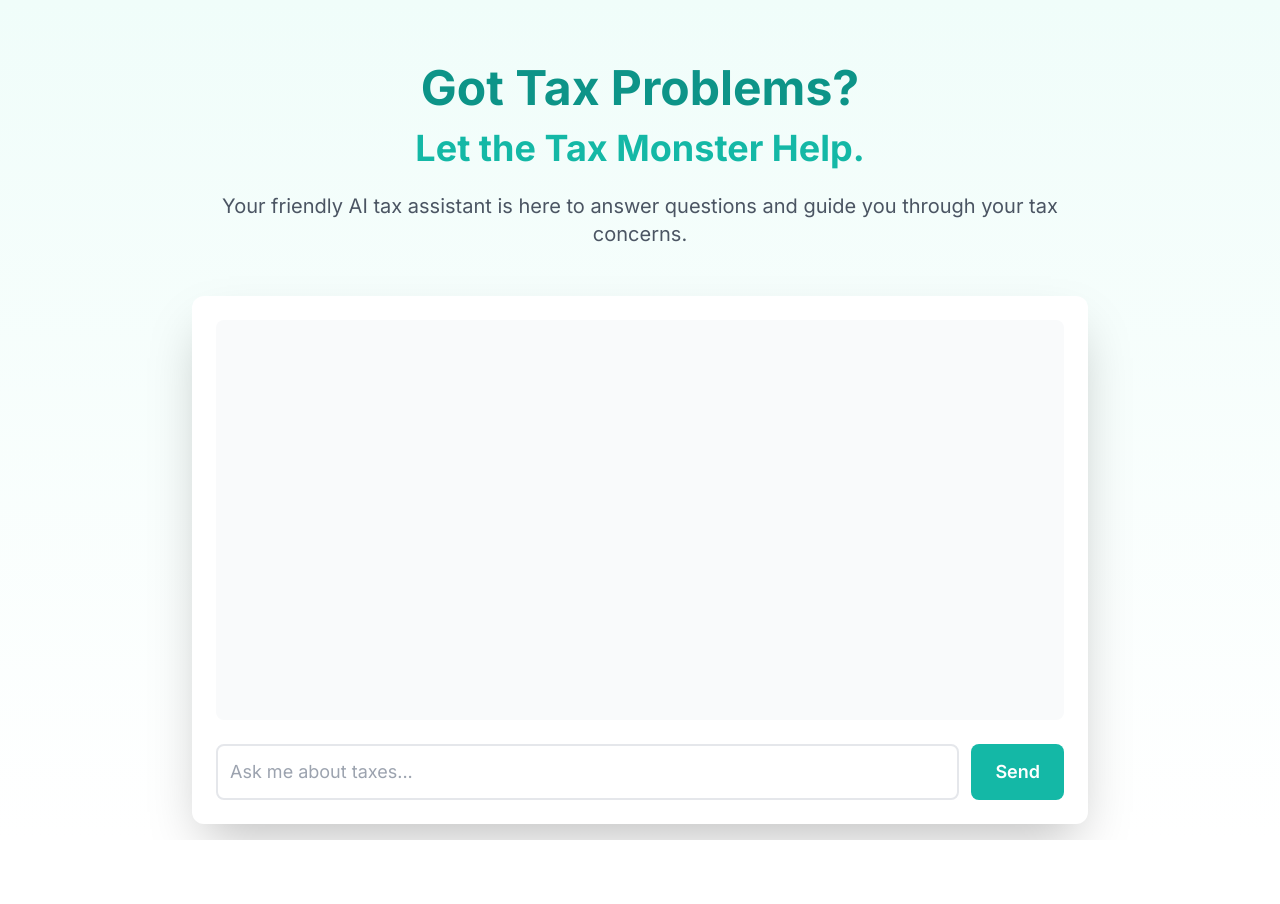
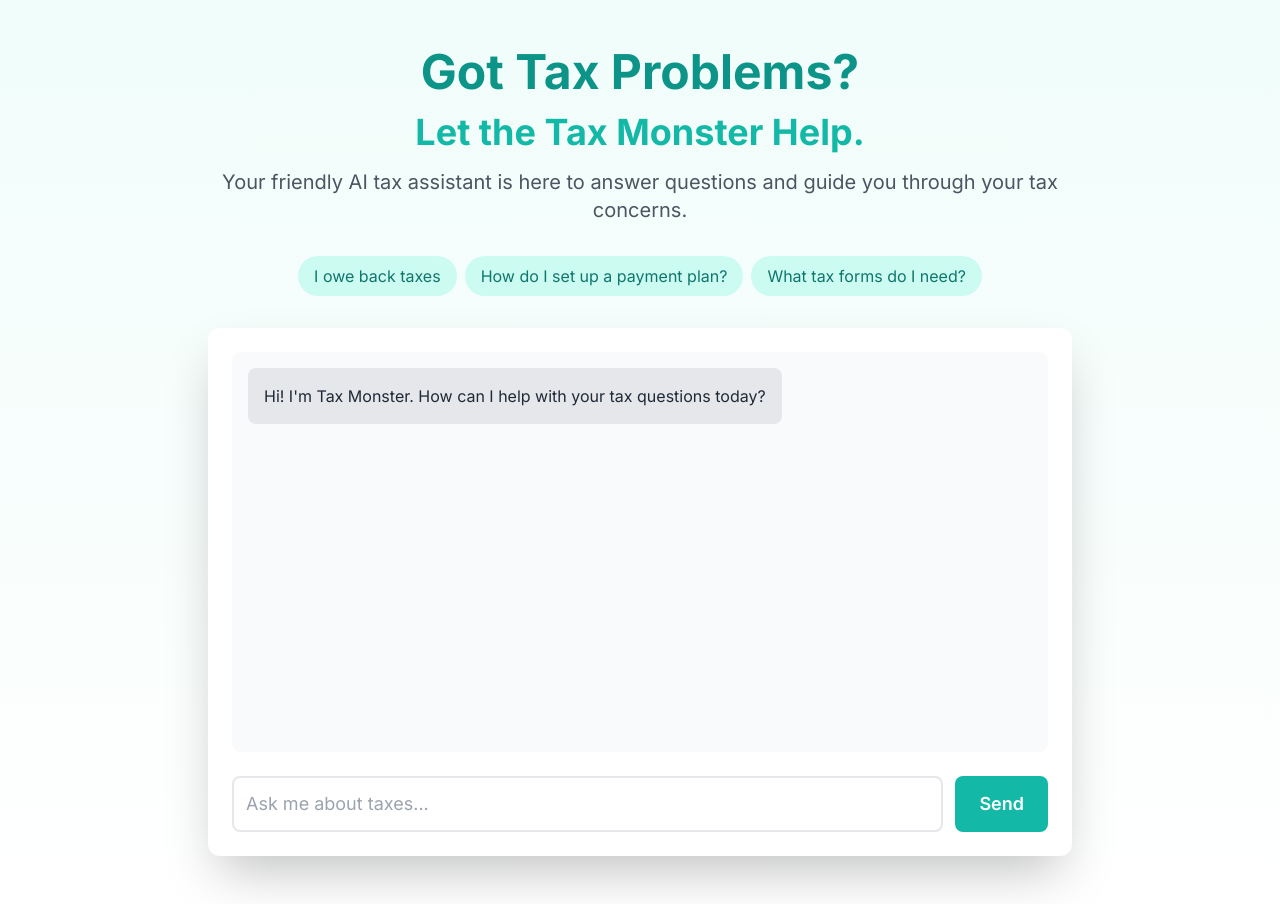
Before and after one commit to ls5986/taxmonster, a Next.js app: page /taxmonster/ in a window 1280 px wide. Before the commit the page ends 840 px from the top, so only its background shows below. Built offline with nearby package versions, Linux system fonts and the light colour scheme.

Commit message:
Restore chat functionality with automation and quick questions

```diff
--- a/app/api/chat/route.ts
+++ b/app/api/chat/route.ts
@@ -24,23 +24,26 @@ export async function POST(request: Request) {
           role: 'system',
           content: `You are Tax Monster, a friendly but concise tax assistant chatbot.
           RULES:
-          - Keep ALL responses under 3 sentences
-          - ALWAYS end with "Need more help? I can connect you with a live representative."
-          - Be direct and solution-focused
-          - Use simple, clear language
-          - No long explanations or tax jargon`
+          - Keep responses clear and direct
+          - Always be helpful and understanding
+          - End responses with a suggestion for next steps or an offer to help further
+          - Use simple language, avoid technical jargon
+          - If you can't help, suggest speaking with a live representative`
         },
         ...messages
       ],
     });
 
-    return NextResponse.json({
-      message: completion.choices[0]?.message?.content || 'Sorry, I could not process your request.',
-    });
+    const responseMessage = completion.choices[0]?.message?.content;
+    if (!responseMessage) {
+      throw new Error('No response from OpenAI');
+    }
+
+    return NextResponse.json({ message: responseMessage });
   } catch (error) {
     console.error('Chat API Error:', error);
     return NextResponse.json(
-      { error: 'Failed to process chat request' },
+      { message: "I'm having trouble right now. Would you like to speak with a live representative?" },
       { status: 500 }
     );
   }
--- a/app/page.tsx
+++ b/app/page.tsx
@@ -1,48 +1,84 @@
 'use client';
 
-import { useState } from 'react';
+import { useState, useEffect } from 'react';
 
 export default function Home() {
   const [message, setMessage] = useState('');
   const [chatHistory, setChatHistory] = useState<Array<{role: string, content: string}>>([]);
   const [isLoading, setIsLoading] = useState(false);
 
+  // Auto welcome message
+  useEffect(() => {
+    setChatHistory([{
+      role: 'assistant',
+      content: "Hi! I'm Tax Monster. How can I help with your tax questions today?"
+    }]);
+  }, []);
+
   const handleSubmit = async (e: React.FormEvent) => {
     e.preventDefault();
     if (!message.trim()) return;
 
     setIsLoading(true);
-    const newMessage = { role: 'user', content: message };
-    setChatHistory(prev => [...prev, newMessage]);
+    const userMessage = { role: 'user', content: message };
+    setChatHistory(prev => [...prev, userMessage]);
     setMessage('');
 
     try {
       const response = await fetch('/api/chat', {
         method: 'POST',
         headers: { 'Content-Type': 'application/json' },
-        body: JSON.stringify({ messages: [...chatHistory, newMessage] })
+        body: JSON.stringify({ messages: [...chatHistory, userMessage] })
       });
 
       const data = await response.json();
       setChatHistory(prev => [...prev, { role: 'assistant', content: data.message }]);
     } catch (error) {
       console.error('Error:', error);
+      setChatHistory(prev => [...prev, {
+        role: 'assistant',
+        content: "I'm having trouble connecting. Please try again or reach out to a live representative."
+      }]);
     } finally {
       setIsLoading(false);
     }
   };
 
+  // Quick questions
+  const quickQuestions = [
+    "I owe back taxes",
+    "How do I set up a payment plan?",
+    "What tax forms do I need?"
+  ];
+
   return (
-    <div className="min-h-screen bg-gradient-to-b from-teal-50 to-white p-4">
-      <div className="max-w-4xl mx-auto pt-12">
-        <div className="text-center mb-12">
+    <div className="min-h-screen bg-gradient-to-b from-teal-50 to-white">
+      <div className="max-w-4xl mx-auto px-4 py-12">
+        <div className="text-center mb-8">
           <h1 className="text-5xl font-bold text-teal-600 mb-4">Got Tax Problems?</h1>
-          <h2 className="text-4xl font-bold text-teal-500 mb-6">Let the Tax Monster Help.</h2>
+          <h2 className="text-4xl font-bold text-teal-500 mb-4">Let the Tax Monster Help.</h2>
           <p className="text-xl text-gray-600">
             Your friendly AI tax assistant is here to answer questions and guide you through your tax concerns.
           </p>
         </div>
 
+        {/* Quick Questions */}
+        <div className="flex flex-wrap gap-2 justify-center mb-8">
+          {quickQuestions.map((q, i) => (
+            <button
+              key={i}
+              onClick={() => {
+                setMessage(q);
+                handleSubmit({ preventDefault: () => {} } as React.FormEvent);
+              }}
+              className="bg-teal-100 text-teal-700 px-4 py-2 rounded-full hover:bg-teal-200 transition-colors"
+            >
+              {q}
+            </button>
+          ))}
+        </div>
+
+        {/* Chat Interface */}
         <div className="bg-white rounded-xl shadow-2xl p-6">
           <div className="h-[400px] overflow-y-auto mb-6 p-4 bg-gray-50 rounded-lg">
             {chatHistory.map((msg, index) => (
```
